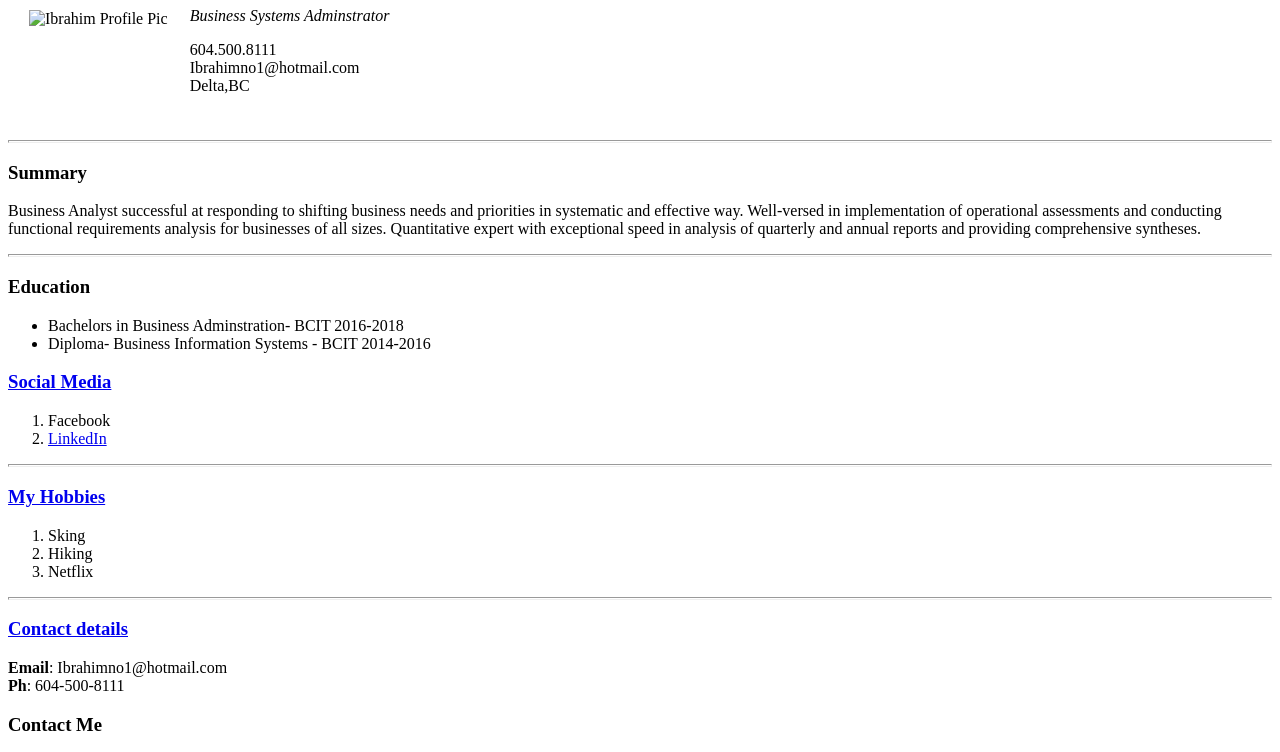
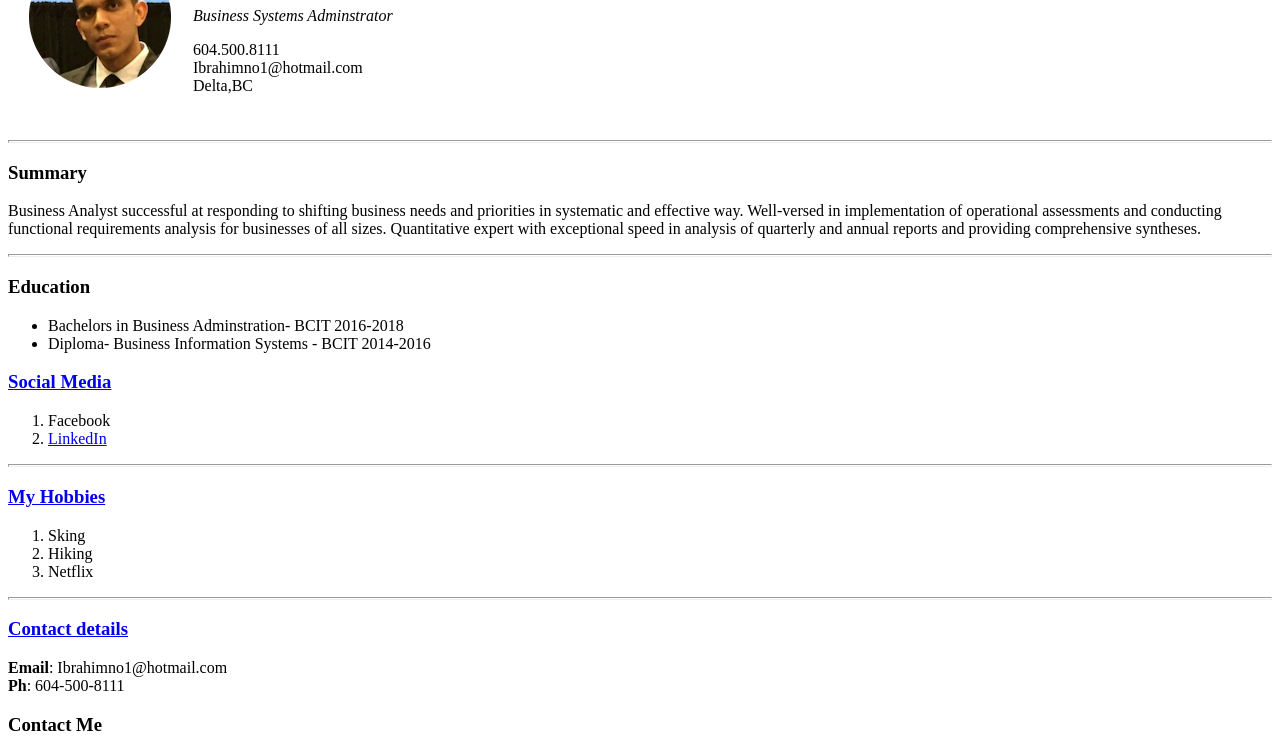
Before and after one commit to ibrahimno1/cv, a plain HTML site: page Index.html in a window 1280 px wide. Shown: the part 102-854 px from the top of the page. Drawn offline with Linux system fonts and the light colour scheme.

Commit message:
Update Index.html

```diff
--- a/Index.html
+++ b/Index.html
@@ -12,7 +12,7 @@
 
 
     <tr>
-      <td><img src="images/ProfilePic.png"  alt="Ibrahim Profile Pic"></TD>
+      <td><img src="ProfilePic.png"  alt="Ibrahim Profile Pic"></TD>
       <TD>
 
       <h1>Ibrahim Ali</h1>
```
